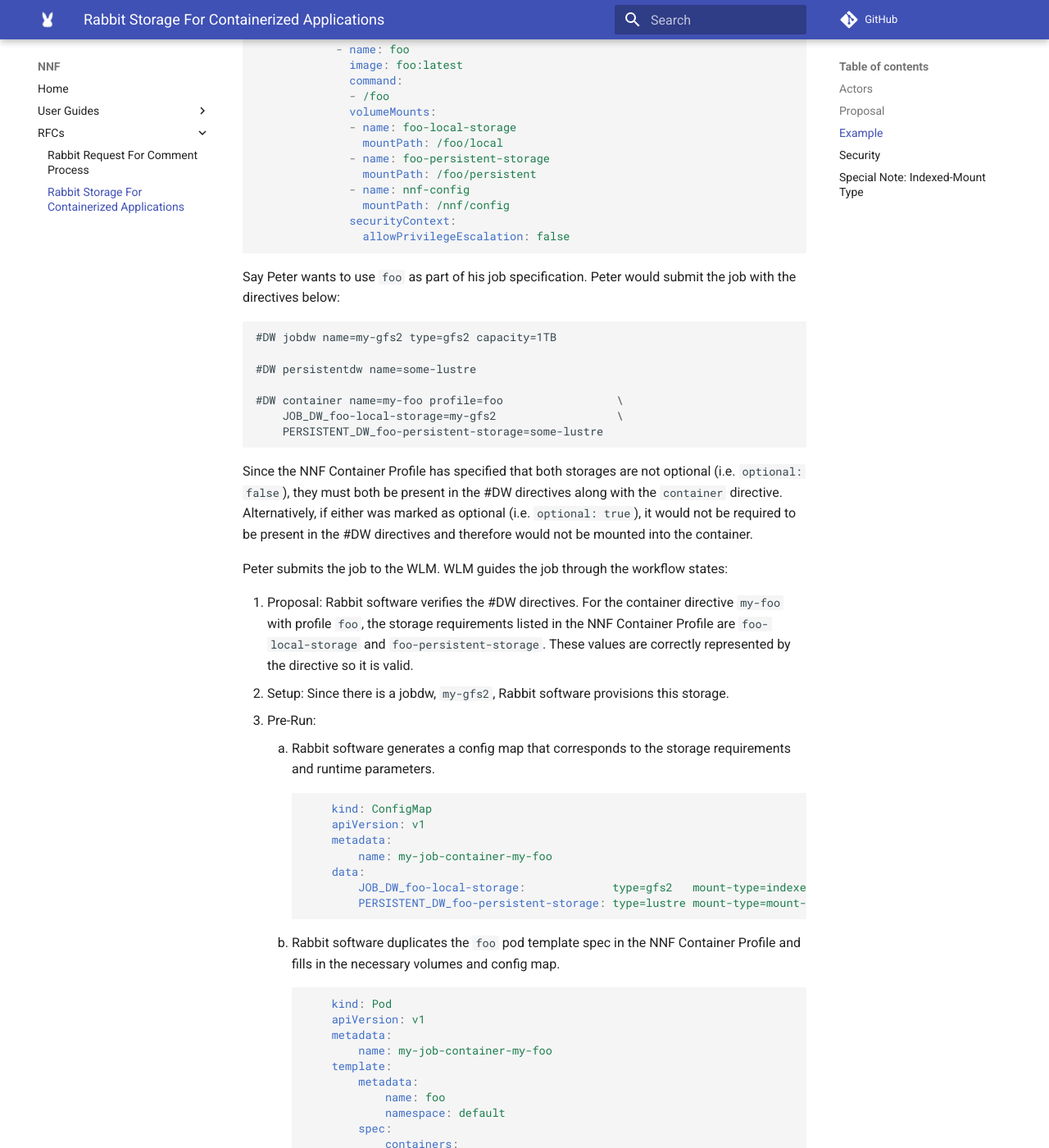
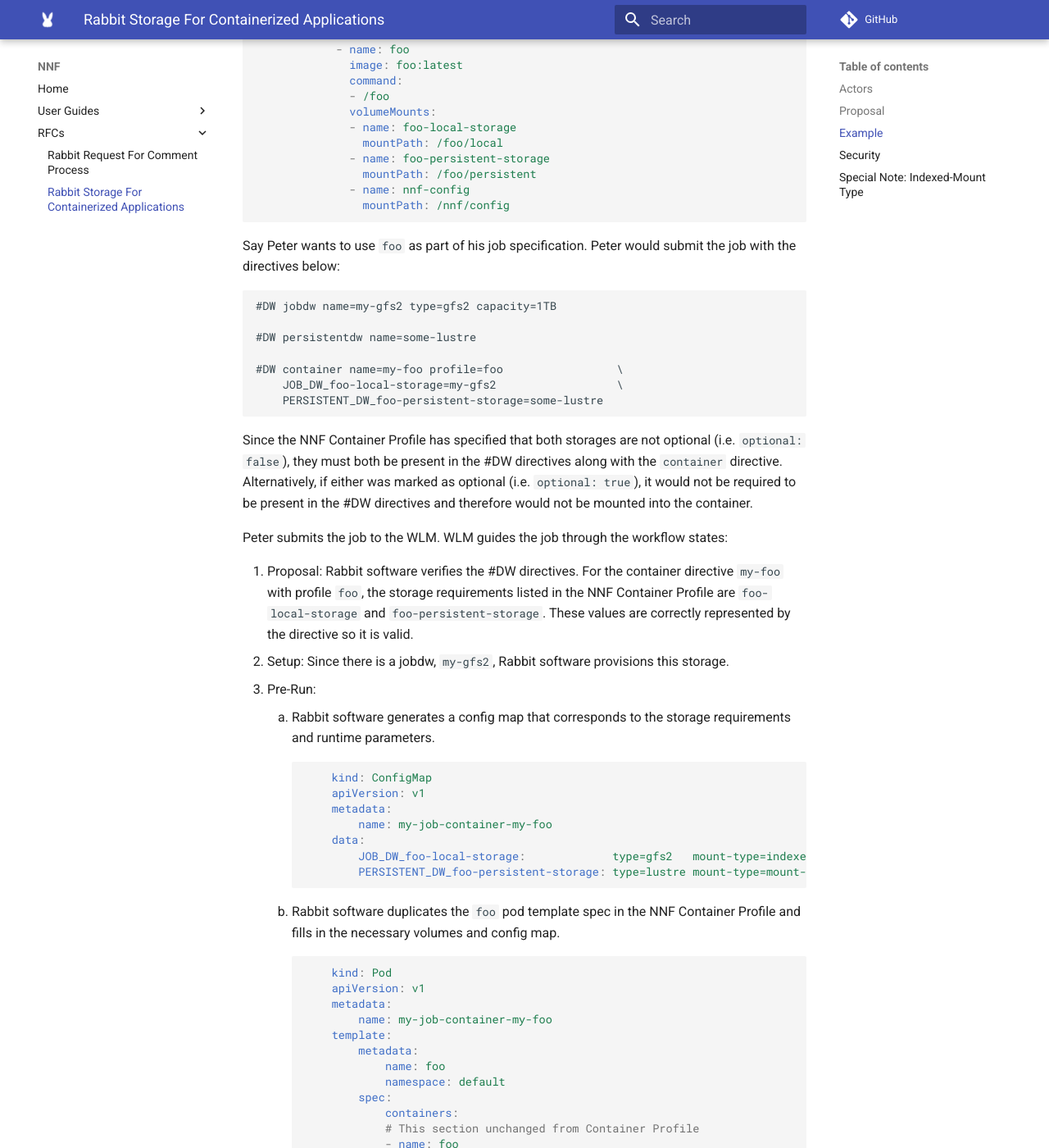
Before and after one commit to NearNodeFlash/NearNodeFlash.github.io, an MkDocs documentation site: the page built from docs/rfcs/0002/readme.md, in a window 1280 px wide and 1400 px high, scrolled down 2457 px. Shown: the whole window at 82% size. Built offline with MkDocs 1.6.1 and Material for MkDocs 9.7.7, drawn with Linux system fonts in a browser that asks for light colours; comment, search, counter and statistics services are not loaded; some of the changed text lies outside the part shown.

Commit message:
Remove allowPrivilegeEscalation since it defaults to false

````diff
--- a/docs/rfcs/0002/readme.md
+++ b/docs/rfcs/0002/readme.md
@@ -84,8 +84,6 @@ spec:
                 mountPath: /foo/persistent
               - name: nnf-config
                 mountPath: /nnf/config
-              securityContext:
-                allowPrivilegeEscalation: false
 ```
 
 Say Peter wants to use `foo` as part of his job specification. Peter would submit the job with the directives below:
@@ -141,8 +139,6 @@ Peter submits the job to the WLM. WLM guides the job through the workflow states
                 mountPath: /foo/persistent
               - name: nnf-config
                 mountPath: /nnf/config
-              securityContext:
-                allowPrivilegeEscalation: false
 
             # volumes added by Rabbit software
             volumes:
````
